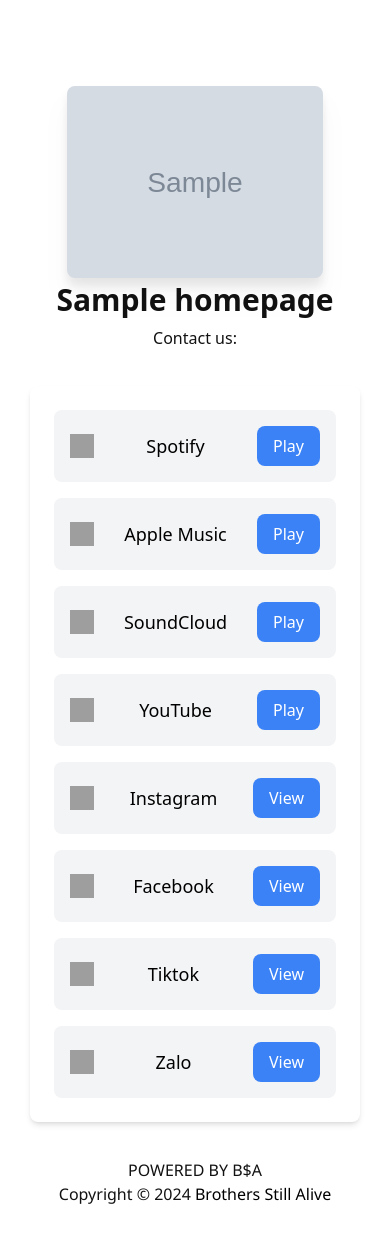
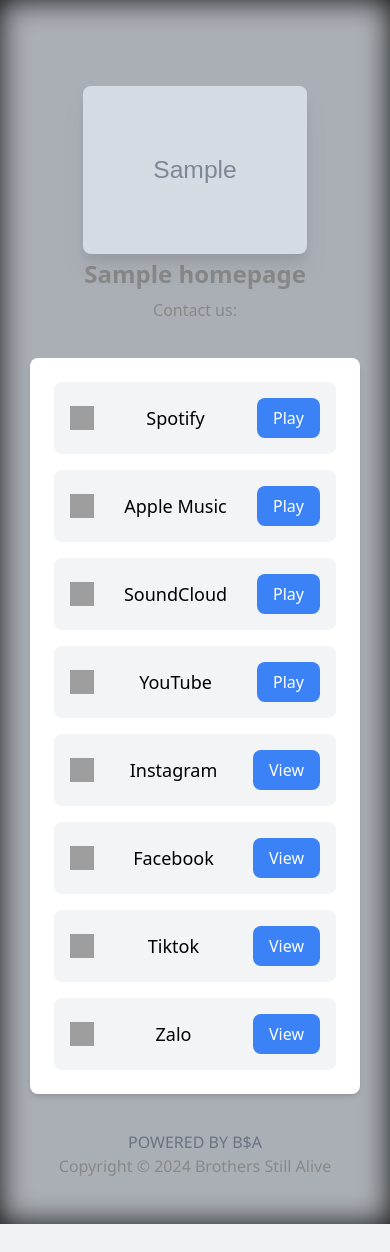
Before and after one commit to wasabixxx/label_website, a PHP site: page / in a window 390 px wide. After the commit the page ends 1224 px from the top, so only its background shows below. Run offline with PHP 8.4, Linux system fonts and the light colour scheme; tables that the repository leaves empty or names only in its code hold one stand-in row (values such as "Sample post"); grey boxes marked "Sample" are stand-in pictures; data that the repository does not hold is empty; some libraries are stand-ins or nearby versions; grey boxes are pictures that could not be loaded.

Commit message:
FIx bug and modify UI

```diff
--- a/css/style.css
+++ b/css/style.css
@@ -1,37 +0,0 @@
-body {
-    padding: 30px;
-}
-
-.bg-blurred {
-    background-position: center;
-    filter: blur(10px);
-    position: fixed;
-    top: 0;
-    left: 0;
-    width: 100%;
-    height: 100%;
-    z-index: -1;
-}
-
-
- footer {
-    font-family: 'Segoe UI', Tahoma, Geneva, Verdana, sans-serif;
-    min-height: 20px;
-    color: rgb(0, 0, 0);
- }
-
-footer div a {
-    text-decoration: none;
-    color: #ffffff;
-    font-weight: 500;
-}
-
-footer div {
-    background-color: rgba(255, 255, 255, 0);
-    text-align: center;
-}
-
-footer div a:hover {
-    font-weight: 600;
-    color: #880000;
-}
--- a/index.php
+++ b/index.php
@@ -61,7 +61,21 @@
     }
 }
 ?>
-
+<!--
+    ,---,.   .--.--.      ,---,
+  ,'  .'  \ /  /    '.   '  .' \
+,---.' .' ||  :  /`. /  /  ;    '.
+|   |  |: |;  |  |--`  :  :       \
+:   :  :  /|  :  ;_    :  |   /\   \
+:   |    ;  \  \    `. |  :  ' ;.   :
+|   :     \  `----.   \|  |  ;/  \   \
+|   |   . |  __ \  \  |'  :  | \  \ ,'
+'   :  '; | /  /`--'  /|  |  '  '--'
+|   |  | ; '--'.     / |  :  :
+|   :   /    `--'---'  |  | ,'
+|   | ,'               `--''
+`----'
+                                    -->
 <!DOCTYPE html>
 <html lang="en">
 <head>
@@ -96,7 +110,7 @@
     <meta name="geo.region" content="VN">
     <meta name="language" content="Vietnamese">
 
-    <title><?php echo htmlspecialchars($title); ?> - Brothers Still Alive</title>
+    <title><?php echo htmlspecialchars($title); ?></title>
     <script src="https://cdn.tailwindcss.com"></script>
     <link href="https://cdnjs.cloudflare.com/ajax/libs/font-awesome/5.15.3/css/all.min.css" rel="stylesheet"/>
     <link href="https://fonts.googleapis.com/css2?family=Roboto:wght@400;700&display=swap" rel="stylesheet"/>
@@ -108,6 +122,10 @@
     -webkit-user-select: none;/*IE,etc*/
     -moz-user-select: none; /*Mozzila Firefox*/
     -ms-user-select: none;
+    }
+    body {
+        padding: 30px;
+        background-color: #121212;
     }
     .background-blur {
         background-image: url("<?php echo $uploads_path . htmlspecialchars($image); ?>");
@@ -126,14 +144,35 @@
         max-width: 24rem;
     }
 
+    footer {
+        font-family: 'Segoe UI', Tahoma, Geneva, Verdana, sans-serif;
+        min-height: 20px;
+        color: rgb(0, 0, 0);
+    }
+
+    footer div a {
+        text-decoration: none;
+        font-weight: 500;
+    }
+
+    footer div {
+        text-align: center;
+    }
+
+    footer div a:hover {
+        font-weight: 600;
+        color: #880000;
+    }
+
+
     /* Media query cho màn hình nhỏ hơn 768px (thiết bị di động) */
-    @media (max-width: 768px) {
-        .background-blur {
-            background-image: none; /* Loại bỏ background-image */
-            filter: blur(0px);
-            background-color: white;
-        }
-        footer a,p{
+    /* @media (max-width: 768px) { */
+        /* .background-blur { */
+            /* background-image: none; Loại bỏ background-image */ */
+            /* filter: blur(15px); */
+            /* background-color: black; */
+        /* } */
+        /* footer a,p{
             color: black;
         }
         footer div a {
@@ -146,21 +185,20 @@
         }
         .main-header h1,p {
             color: #121212 !important;
-        }
+        } */
 
-    }
+    /* } */
 </style>
 </head>
 <body class="relative flex flex-col items-center justify-center min-h-screen" id="body-disable-rc">
-    <div class="bg-blurred"></div>
     <div class="background-blur"></div>
     <div class="flex flex-col items-center relative z-10 mb-4 mt-14 text-center main-header">
         <img
             alt="Album cover"
-            class="w-64 h-full rounded-lg mb-1 drop-shadow-xl"
+            class="w-56 h-full rounded-lg mb-1 drop-shadow-xl"
             src="<?php echo $uploads_path . htmlspecialchars($image); ?>"
         />
-        <h1 class="text-3xl font-bold break-words">
+        <h1 class="text-2xl font-bold break-words">
             <?php echo nl2br(htmlspecialchars($title)); ?>
         </h1>
 
@@ -246,7 +284,7 @@
     <footer>
         <div class="text-center py-4">
             <p class="text-gray-500">POWERED BY B$A</p>
-            <p>Copyright &copy; <script>document.write(new Date().getFullYear())</script> <a href="https://www.facebook.com/BSAdagang" target="_blank">Brothers Still Alive</a></p>
+            <p class="text-white-500">Copyright &copy; <script>document.write(new Date().getFullYear())</script> <a href="https://www.facebook.com/BSAdagang" target="_blank">Brothers Still Alive</a></p>
         </div>
     </footer>
 
```
Also changed, not shown: admin/css/style.css (+21 -0 lines), style.css (added, +37 -0 lines).
